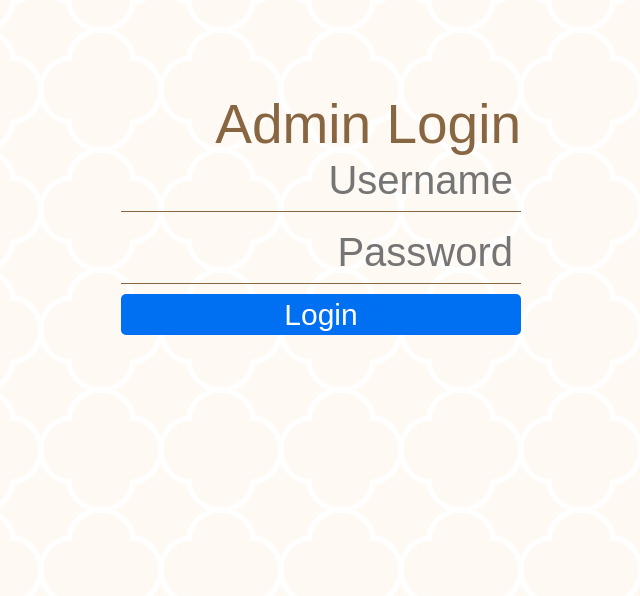
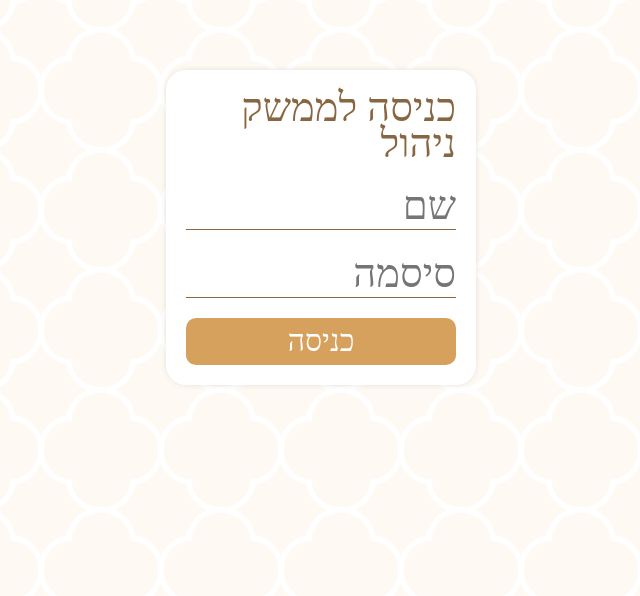
Before and after one commit to yariv-riser/hadasa-bread-ordering-system, a Next.js app: page /login in a window 1280 px wide. Shown: the part 150-746 px from the top of the page, without its empty margins (319-959 px from the left). Built offline with nearby package versions, Linux system fonts and the light colour scheme; a web font is replaced by a local one.

Commit message:
login page - initial design

```diff
--- a/app/globals.css
+++ b/app/globals.css
@@ -99,7 +99,8 @@ button:disabled {
 }
 
 button {
-  line-height: .7;
+  display: block;
+  width: 100%;
   color: white;
   font-size: 30px;
   padding: 12px 0 14px;
@@ -107,6 +108,7 @@ button {
   border: none;
   border-radius: 10px;
   cursor: pointer;
+  line-height: .7;
   transition: .1s;
 }
 
@@ -120,11 +122,35 @@ output {
 }
 
 input {
+  width: 100%;
+  background-color: transparent;
   border-width: 0 0 1px 0;
   border-color: var(--foreground);
-  background-color: transparent;
 }
 
 hr {
   border: solid 1px var(--foreground);
 }
+
+form {
+  background-color: var(--card-background);
+  box-shadow: 0 0 10px -5px #999;
+  border-radius: 20px;
+  padding: 1ch;
+}
+
+fieldset {
+  display: flex;
+  flex-direction: column;
+  gap: 20px;
+
+  border: 0;
+}
+
+legend {
+  margin-block-end: 20px;
+}
+
+.error {
+  color: tomato;
+}
--- a/app/login/SubmitButton.jsx
+++ b/app/login/SubmitButton.jsx
@@ -1,4 +1,4 @@
-'use client'; // This must be a Client Component
+'use client';
 
 import { useFormStatus } from 'react-dom';
 
@@ -9,16 +9,8 @@ export function SubmitButton() {
     <button
       type="submit"
       disabled={pending}
-      style={{
-        padding: '10px 20px',
-        cursor: pending ? 'not-allowed' : 'pointer',
-        backgroundColor: pending ? '#ccc' : '#0070f3',
-        color: 'white',
-        border: 'none',
-        borderRadius: '5px'
-      }}
     >
-      {pending ? 'Logging in...' : 'Login'}
+      {pending ? 'נכנס...' : 'כניסה'}
     </button>
   );
 }
--- a/app/login/page.jsx
+++ b/app/login/page.jsx
@@ -1,6 +1,8 @@
 import { cookies } from 'next/headers';
 import { redirect } from 'next/navigation';
 import { SubmitButton } from './SubmitButton';
+
+import classes from './page.module.css';
 
 export default async function LoginPage({ searchParams }) {
   const params = await searchParams;
@@ -15,14 +17,13 @@ export default async function LoginPage({ searchParams }) {
       username === process.env.ADMIN_USERNAME &&
       password === process.env.ADMIN_PASSWORD
     ) {
-      // Set a simple cookie that expires in 24 hours
       const cookieStore = await cookies();
       cookieStore.set('admin_session', 'true', {
-        httpOnly: true,     // Prevents JavaScript from reading the cookie (Protects against XSS)
-        secure: true,       // Ensures cookie is only sent over HTTPS (Vercel/Production standard)
-        sameSite: 'lax',    // Protects against CSRF attacks
-        maxAge: 60 * 60 * 8, // Session lasts 8 hours
-        path: '/',          // Available across the entire site
+        httpOnly: true,
+        secure: true,
+        sameSite: 'lax',
+        maxAge: 60 * 60 * 8,
+        path: '/',
       });
 
       redirect('/admin');
@@ -32,14 +33,15 @@ export default async function LoginPage({ searchParams }) {
   }
 
   return (
-    <main style={{ maxWidth: '400px', margin: '100px auto', fontFamily: 'sans-serif' }}>
-      <h1>Admin Login</h1>
-      {error && <p style={{ color: 'red' }}>Invalid credentials. Please try again.</p>}
-
-      <form action={handleLogin} style={{ display: 'flex', flexDirection: 'column', gap: '10px' }}>
-        <input name="username" type="text" placeholder="Username" required style={{ padding: '8px' }} />
-        <input name="password" type="password" placeholder="Password" required style={{ padding: '8px' }} />
-        <SubmitButton />
+    <main className={classes['page']}>
+      <form className={classes['login-form']} action={handleLogin}>
+        <fieldset>
+          <legend>כניסה לממשק ניהול</legend>
+          <input name="username" type="text" placeholder="שם" required />
+          <input name="password" type="password" placeholder="סיסמה" required />
+          <SubmitButton />
+          {error && <p className='error'>פרטים שגויים - נסו שוב.</p>}
+        </fieldset>
       </form>
     </main>
   );
--- /dev/null
+++ b/app/login/page.module.css
@@ -0,0 +1,8 @@
+.page {
+  margin-block-start: 70px;
+}
+
+.login-form {
+  max-width: 310px;
+  margin: auto;
+}
--- a/components/modal.module.css
+++ b/components/modal.module.css
@@ -28,9 +28,10 @@
 .modal-close {
   background-color: transparent;
   color: var(--foreground);
+  margin-block-end: 10px;
   padding: 5px;
 }
 
-button.modal-close:hover {
+button.modal-close:not(:disabled):hover {
   background-color: transparent;
 }
```
